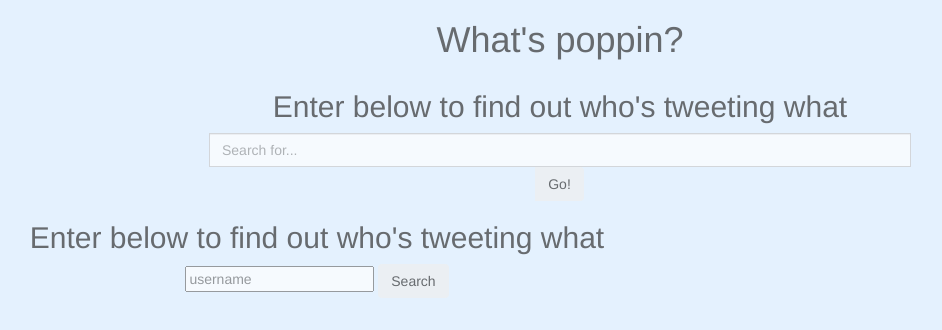
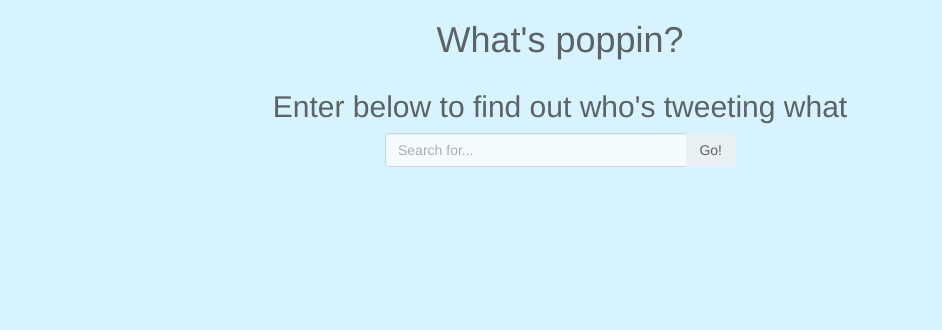
Before and after one commit to roflcopterprime/Tweete, a website: page public/index.html in a window 1280 px wide. Shown: the whole page, without its empty margins (80-1022 px from the left). Drawn offline with nearby package versions, Linux system fonts and the light colour scheme.

Commit message:
even more style

```diff
--- a/public/index.html
+++ b/public/index.html
@@ -28,17 +28,16 @@
 
 <div class="row vcenter">
 	<h2> Enter below to find out who's tweeting what</h2>
-
-      <div class="input-group instruct vcenter">
+      <div class="input-group instruct vc">
       <input type="text" class="form-control" placeholder="Search for..." ng-model="username.data">
-      </div>
-
-      <span class="input-group-btn">
-       <button  type="submit" class="btn btn-secondary" ng-click="search()">Go!</button>
+	  <span class="input-group-btn">
+       <button  type="submit" class="btn" ng-click="search()">Go!</button>
       </span>
+ 	 </div>
 
   </div>
 
+<!--
 		<div class = "row instruct">
 			<h2> Enter below to find out who's tweeting what</h2>
 			<form >
@@ -46,8 +45,8 @@
 				<button type="submit" class="btn" ng-click="search()">Search</button>
 			</form>
 		</div>
-
-		<div class = "row fade" ng-repeat = "tweet in tweets">
+-->
+		<div class = "row" ng-repeat = "tweet in tweets">
 			<center>
 					<img ng-src='{{tweet.user.profile_image_url}}'></img>
 					<h3>{{tweet.user.name}}</h3>
--- a/public/styles.css
+++ b/public/styles.css
@@ -1,5 +1,4 @@
 .title{
-	text-align: center;
 
 }
 
@@ -9,14 +8,28 @@
     float: none;
 }
 
+.vc {
+  margin: auto;
+  position: absolute;
+  left: 0;  right: 0;
+}
+
 .instruct{
 	text-align: center;
-	width: 60%;
-
+	width: 50% !important;
 }
 
 body {
-  background-color: #E4F1FE;
-  opacity: 70%;
+  background-color: #D6F3FF;
+  opacity: 75%;
   text-align: center;
 }
+
+@media (min-width: 750px){
+
+.instruct{
+	text-align: center;
+	width: 350px !important;
+}
+
+}
```
